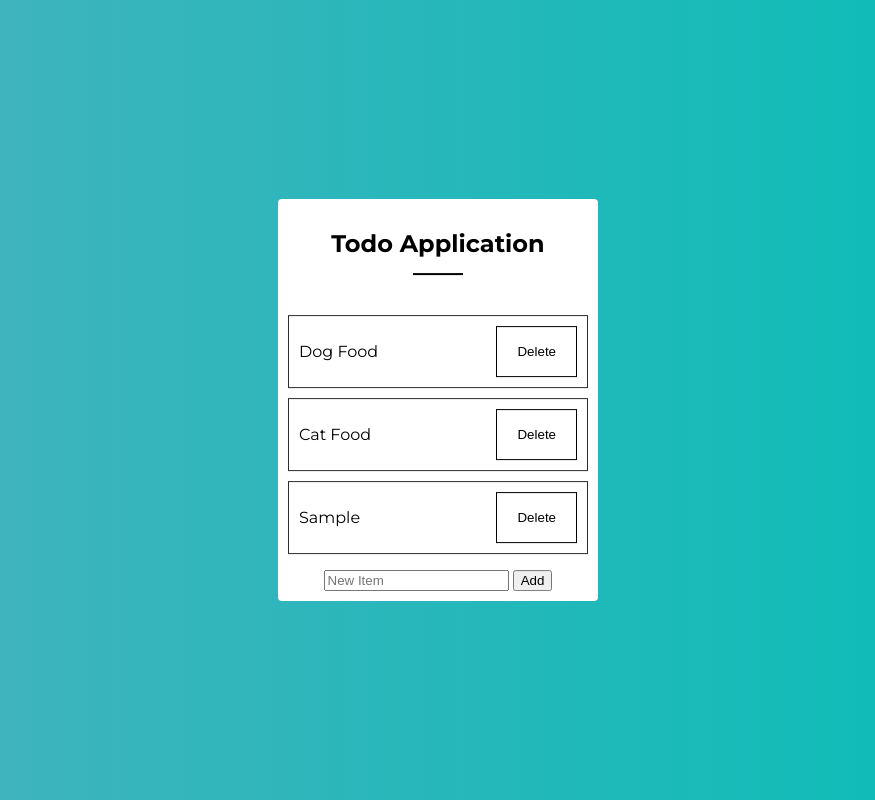
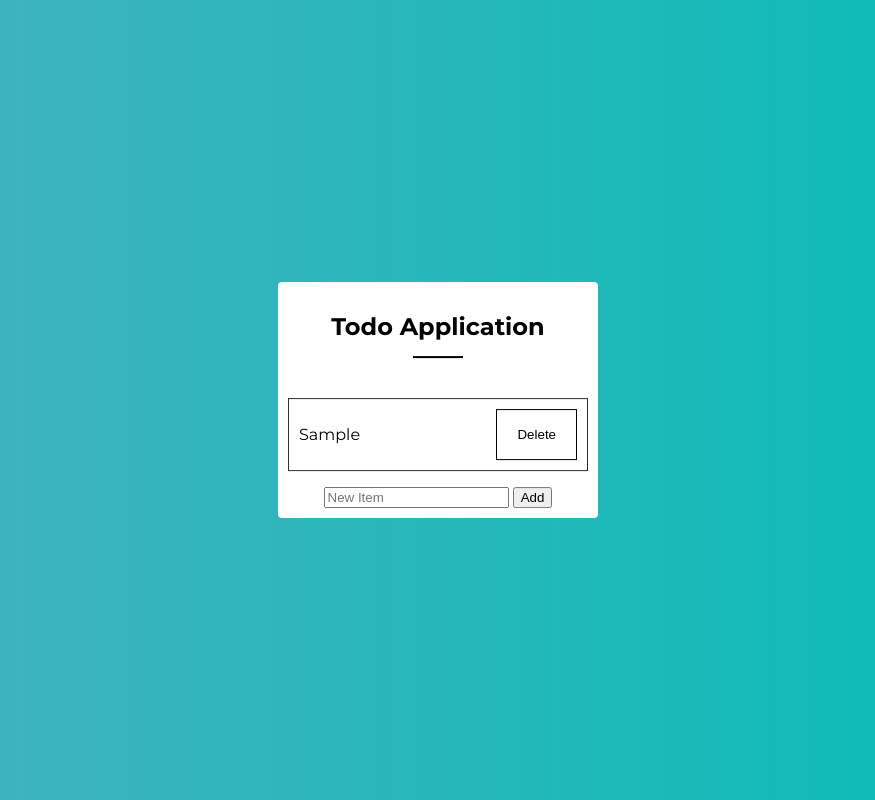
Before and after one commit to sibteali786/javascript-todo, a plain HTML site: page index.html in a window 1280 px wide. Both pictures are taken after typing "Sample" into the empty fields and a click on the button "Add". Shown: the whole page, without its empty margins (202-1077 px from the left). Drawn offline with Linux system fonts and the light colour scheme.

Commit message:
implemented Get items

```diff
--- a/index.html
+++ b/index.html
@@ -14,16 +14,7 @@
       <h2>Todo Application</h2>
       <span class="line"></span>
 
-      <ul class="content">
-        <li class="item">
-          <p>Dog Food</p>
-          <button class="delete-btn">Delete</button>
-        </li>
-        <li class="item">
-          <p>Cat Food</p>
-          <button class="delete-btn">Delete</button>
-        </li>
-      </ul>
+      <ul class="content"></ul>
 
       <div class="new-todo">
         <input id="item-name" type="text" placeholder="New Item" />
--- a/index.js
+++ b/index.js
@@ -2,37 +2,14 @@ const listContent = document.querySelector(".content");
 const itemName = document.querySelector("#item-name");
 const addButton = document.querySelector(".add-btn");
 
-console.log(listContent);
-console.log(itemName);
-console.log(addButton);
-
-// Empty Array item
-var item = [];
-
-// getting localStorage data into localStorageItems
-const localStorageItems = localStorage.getItem("items");
-
-// condition to assign empty item array values if localStorage items is not already empty
-if (localStorageItems !== null) {
-  // has to do items
-  item = JSON.parse(localStorageItems);
-}
-console.log(localStorageItems);
-addButton.addEventListener("click", (e) => {
-  const itemValue = itemName.value;
-  item.push(itemName.value);
-
-  const JSONItems = JSON.stringify(item);
-  localStorage.setItem("items", JSONItems);
-
-  itemName.value = ""; // so that after we write and add something previous value disappears
+const addItems = (toDoItem) => {
   // List Item
   const liItem = document.createElement("li");
   liItem.className = "item";
 
   // p tag
   const pItem = document.createElement("p");
-  const pText = document.createTextNode(itemValue); // For putting text in something
+  const pText = document.createTextNode(toDoItem); // For putting text in something
 
   // Adding text in p tag
   pItem.appendChild(pText);
@@ -52,6 +29,37 @@ addButton.addEventListener("click", (e) => {
   deleteBtn.addEventListener("click", (e) => {
     e.target.parentElement.remove();
   });
+};
+
+// Empty Array item
+var item = [];
+var id = 1;
+// getting localStorage data into localStorageItems
+const localStorageItems = localStorage.getItem("items");
+
+// condition to assign empty item array values if localStorage items is not already empty
+if (localStorageItems !== null) {
+  // has to do items
+  item = JSON.parse(localStorageItems);
+  for (var i = 0; i < item.length; i++) {
+    const currentItem = item[i];
+    addItems(currentItem.name);
+  }
+}
+console.log(localStorageItems);
+addButton.addEventListener("click", (e) => {
+  const itemValue = itemName.value;
+  const newItem = {
+    id: new Date().getTime(),
+    name: itemValue,
+  };
+  item.push(newItem);
+
+  const JSONItems = JSON.stringify(item);
+  localStorage.setItem("items", JSONItems);
+
+  itemName.value = ""; // so that after we write and add something previous value disappears
+  addItems(itemValue);
 });
 
 // How to save something in browser as a local value without any data base
```
